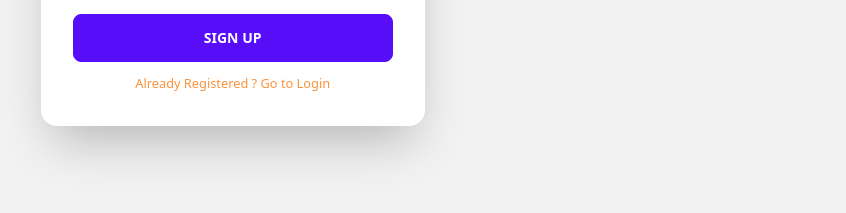
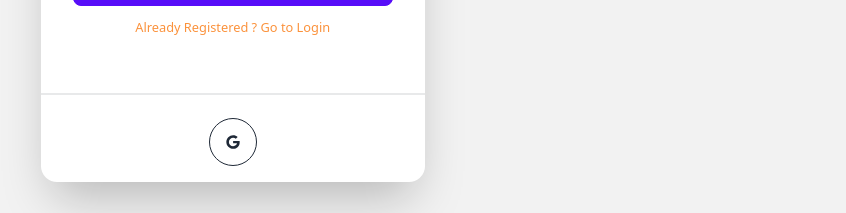
Before and after one commit to mahbub-alom/bistro-boss-client, a React (Vite) app: page /signUp in a window 1280 px wide. Shown: the part 584-797 px from the top of the page, without its empty margins (192-1038 px from the left). Built offline with nearby package versions, Linux system fonts and the light colour scheme; no server answers.

Commit message:
social login user details database added

```diff
--- a/src/Pages/Login/Login.jsx
+++ b/src/Pages/Login/Login.jsx
@@ -10,6 +10,7 @@
 import { Link, useLocation, useNavigate } from "react-router-dom";
 import { Helmet } from "react-helmet-async";
 import { FaEyeSlash, FaEye } from "react-icons/fa";
+import SocialLogin from "../Shared/SocialLogin";
 
 const Login = () => {
   const navigate = useNavigate();
@@ -122,6 +123,7 @@
                     New here ? <Link to="/signUp">Create New Account</Link>{" "}
                   </small>
                 </p>
+                <SocialLogin></SocialLogin>
               </div>
             </form>
           </div>
--- a/src/Pages/Shared/Navbar.jsx
+++ b/src/Pages/Shared/Navbar.jsx
@@ -26,9 +26,6 @@
       </li>
       <li>
         <Link to="/order/salad">Order Food</Link>
-      </li>
-      <li>
-        <Link to="/secret">Our secret</Link>
       </li>
       <li>
         <Link to="/dashboard/mycart">
--- /dev/null
+++ b/src/Pages/Shared/SocialLogin.jsx
@@ -0,0 +1,49 @@
+import React, { useContext } from "react";
+import { FaGoogle } from "react-icons/fa";
+import { AuthContext } from "../../Providers/AuthProviders";
+import { useLocation, useNavigate } from "react-router-dom";
+
+const SocialLogin = () => {
+  const navigate = useNavigate();
+  const location = useLocation();
+
+  const from = location.state?.from?.pathname || "/";
+
+  const { googleSignIn } = useContext(AuthContext);
+
+  const handleGoogleSignIn = () => {
+    googleSignIn().then((result) => {
+      const loggedUser = result.user;
+      console.log(loggedUser);
+
+      const savedUser = {
+        name: loggedUser.displayName,
+        email: loggedUser.email,
+      };
+      fetch("http://localhost:5000/users", {
+        method: "POST",
+        headers: {
+          "content-type": "application/json",
+        },
+        body: JSON.stringify(savedUser),
+      })
+        .then((res) => res.json())
+        .then(() => {
+          navigate(from, { replace: true });
+        });
+    });
+  };
+
+  return (
+    <div>
+      <div className="divider"></div>
+      <div className="w-full text-center my-4">
+        <button className="btn btn-circle btn-outline">
+          <FaGoogle onClick={handleGoogleSignIn}></FaGoogle>
+        </button>
+      </div>
+    </div>
+  );
+};
+
+export default SocialLogin;
--- a/src/Pages/SignUp/SignUp.jsx
+++ b/src/Pages/SignUp/SignUp.jsx
@@ -6,6 +6,7 @@
 import { FaEye, FaEyeSlash } from "react-icons/fa";
 import { AuthContext } from "../../Providers/AuthProviders";
 import Swal from "sweetalert2";
+import SocialLogin from "../Shared/SocialLogin";
 
 const SignUp = () => {
   const { createUser, updateUser } = useContext(AuthContext);
@@ -25,6 +26,17 @@
         console.log(loggedUser);
         updateUser(data.name, data.photoURL)
           .then(() => {
+            const savedUser = {name:data.name,email:data.email}
+            fetch("http://localhost:5000/users", {
+              method: "POST",
+              headers: {
+                "content-type": "application/json",
+              },
+              body: JSON.stringify(savedUser),
+            })
+              .then((res) => res.json())
+              .then((data) => {
+                if (data.insertedId) {
                   reset();
                   Swal.fire({
                     position: "center",
@@ -33,11 +45,13 @@
                     showConfirmButton: false,
                     timer: 1500,
                   });
-            navigate('/')
+                  navigate("/");
+                }
               })
-          .catch(error => {
+          })
+          .catch((error) => {
             console.log(error.message);
-        })
+          });
       })
       .catch((error) => {
         console.log(error.message);
@@ -90,7 +104,9 @@
                     className="input input-bordered"
                   />
                   {errors.photoURL && (
-                    <span className="text-red-600 mt-2">Photo URL is required</span>
+                    <span className="text-red-600 mt-2">
+                      Photo URL is required
+                    </span>
                   )}
                 </div>
                 <div className="form-control">
@@ -165,6 +181,7 @@
                 </p>
               </div>
             </form>
+            <SocialLogin></SocialLogin>
           </div>
         </div>
       </div>
--- a/src/Providers/AuthProviders.jsx
+++ b/src/Providers/AuthProviders.jsx
@@ -1,18 +1,20 @@
 import React, { createContext, useEffect, useState } from "react";
 import app from "../firebase/firebase.config";
 import {
+  GoogleAuthProvider,
   createUserWithEmailAndPassword,
   getAuth,
   onAuthStateChanged,
   signInWithEmailAndPassword,
+  signInWithPopup,
   signOut,
   updateProfile,
-
 } from "firebase/auth";
 
 export const AuthContext = createContext(null);
 
 const auth = getAuth(app);
+const googleProvider = new GoogleAuthProvider();
 
 const AuthProviders = ({ children }) => {
   const [user, setUser] = useState(null);
@@ -21,6 +23,11 @@
   const signIn = (email, password) => {
     setLoading(true);
     return signInWithEmailAndPassword(auth, email, password);
+  };
+
+  const googleSignIn = () => {
+    setLoading(true);
+    return signInWithPopup(auth, googleProvider);
   };
 
   const logOut = () => {
@@ -33,12 +40,13 @@
     return createUserWithEmailAndPassword(auth, email, password);
   };
 
-  const updateUser = (name,photo) => {
-    setLoading(true)
+  const updateUser = (name, photo) => {
+    setLoading(true);
     return updateProfile(auth.currentUser, {
-      displayName:name,photoURL:photo
-    })
-  }
+      displayName: name,
+      photoURL: photo,
+    });
+  };
 
   const authInfo = {
     user,
@@ -47,6 +55,7 @@
     logOut,
     createUser,
     updateUser,
+    googleSignIn,
   };
 
   useEffect(() => {
--- a/src/Routes/Routes.jsx
+++ b/src/Routes/Routes.jsx
@@ -6,7 +6,6 @@
 import Login from "../Pages/Login/Login";
 import SignUp from "../Pages/SignUp/SignUp";
 import PrivateRoutes from "./PrivateRoutes";
-import Secret from "../Pages/Secret";
 import DashBoard from "../Layout/DashBoard/DashBoard";
 import MyCart from "../Pages/Dashboard/MyCart/MyCart";
 
@@ -35,24 +34,20 @@
         path: "signUp",
         element: <SignUp></SignUp>,
       },
+    ],
+  },
+  {
+    path: "dashboard",
+    element: (
+      <PrivateRoutes>
+        <DashBoard></DashBoard>
+      </PrivateRoutes>
+    ),
+    children: [
       {
-        path: "secret",
-        element: (
-          <PrivateRoutes>
-            <Secret></Secret>
-          </PrivateRoutes>
-        ),
+        path: "mycart",
+        element: <MyCart></MyCart>,
       },
     ],
   },
-  {
-    path: 'dashboard',
-    element: <DashBoard></DashBoard>,
-    children: [
-      {
-        path: 'mycart',
-        element:<MyCart></MyCart>
-      }
-    ]
-  },
 ]);
```
Lines whose indentation alone changed are shown as unchanged.
